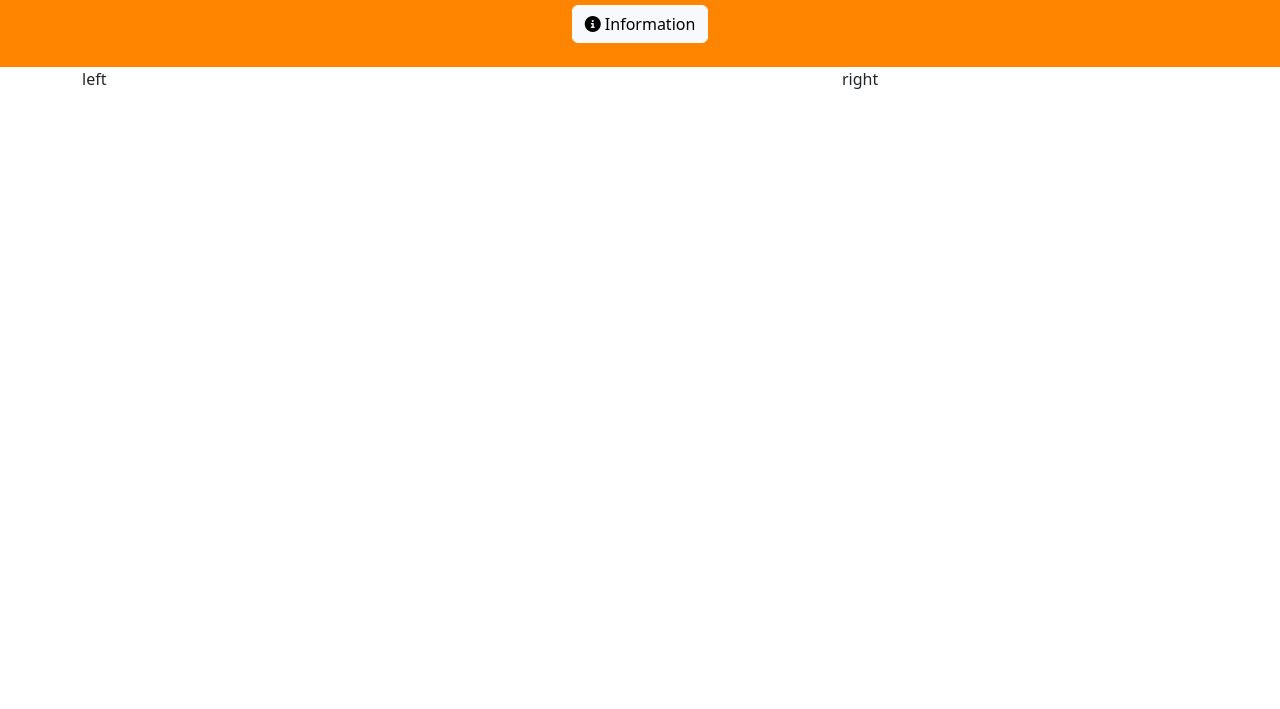
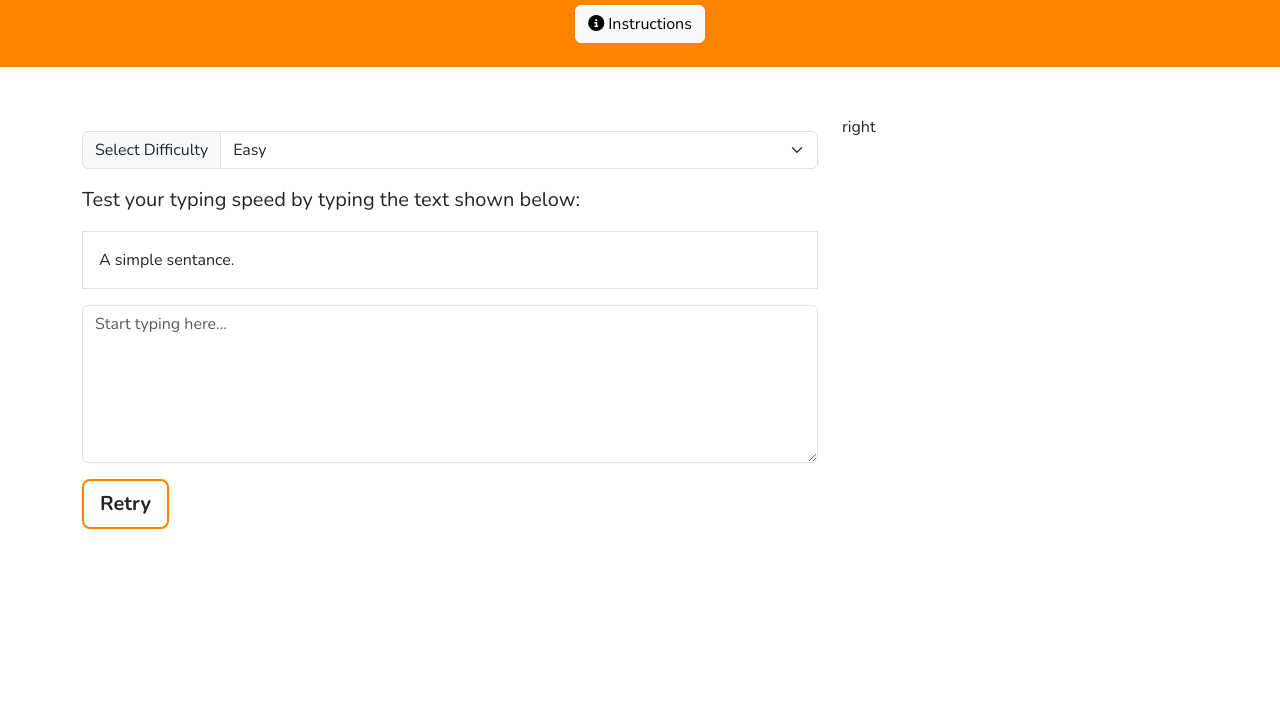
Before and after one commit to AJGreaves/typeracer-lesson-plan-repo, a plain HTML site: page index.html in a window 1280 px wide. Shown: the part 91-800 px from the top of the page. Drawn offline with nearby package versions, Linux system fonts and the light colour scheme.

Commit message:
Add and style test area html.

```diff
--- /dev/null
+++ b/assets/css/style.css
@@ -0,0 +1,34 @@
+/* fonts */
+@import url('https://fonts.googleapis.com/css2?family=Alegreya:ital,wght@0,400..900;1,400..900&family=Nunito:ital,wght@0,200..1000;1,200..1000&display=swap');
+
+/* global styles */
+
+body {
+    font-family: "Nunito", sans-serif;
+}
+
+h1 {
+    font-family: "Alegreya", serif;
+}
+
+h2 {
+    font-size: 1.5rem;
+}
+
+h3 {
+    font-size: 1.3rem;
+}
+
+/* header */
+
+header {
+    background-color: #ff8400;
+    color: white;
+}
+
+/* test area */
+
+#retry-button {
+    border: 2px solid #ff8400;
+    font-weight: bold;
+}
--- a/index.html
+++ b/index.html
@@ -6,14 +6,8 @@
     <meta name="viewport" content="width=device-width, initial-scale=1.0">
     <link href="https://cdn.jsdelivr.net/npm/bootstrap@5.3.3/dist/css/bootstrap.min.css" rel="stylesheet"
         integrity="sha384-QWTKZyjpPEjISv5WaRU9OFeRpok6YctnYmDr5pNlyT2bRjXh0JMhjY6hW+ALEwIH" crossorigin="anonymous">
+    <link rel="stylesheet" href="assets/css/style.css">
     <title>TypeRacer</title>
-
-    <style>
-        header {
-            background-color: #ff8400;
-            color: white;
-        }
-    </style>
 </head>
 
 <body>
@@ -21,19 +15,38 @@
         <h1>TypeRacer</h1>
         <button class="btn btn-light mt-3">
             <i class="fas fa-info-circle"></i>
-            Information
+            Instructions
         </button>
     </header>
 
-    <div class="container">
+    <div class="container my-5">
         <div class="row">
             <div class="col-md-8">
-                <!-- Left column content here -->
-                 left
+                <div class="input-group my-3">
+                    <label class="input-group-text" for="difficulty-select">Select Difficulty</label>
+                    <select id="difficulty-select" class="form-select">
+                        <option value="easy">Easy</option>
+                        <option value="medium">Medium</option>
+                        <option value="hard">Hard</option>
+                    </select>
+                </div>
+                <section id="test-area">
+                    <p class="lead">Test your typing speed by typing the text shown below:</p>
+                    <!-- Placeholder for typing test content -->
+                    <div id="sample-text" class="border p-3 my-3">
+                        A simple sentance.
+                    </div>
+                    <label for="typing-input" class="form-label sr-only">Typing Input</label>
+                    <textarea class="form-control" id="typing-input" rows="6"
+                        placeholder="Start typing here..."></textarea>
+                    <div class="my-3">
+                        <button id="retry-button" class="btn btn-lg">Retry</button>
+                    </div>
+                </section>
             </div>
             <div class="col-md-4">
                 <!-- Right column content here -->
-                 right
+                right
             </div>
         </div>
     </div>
```
